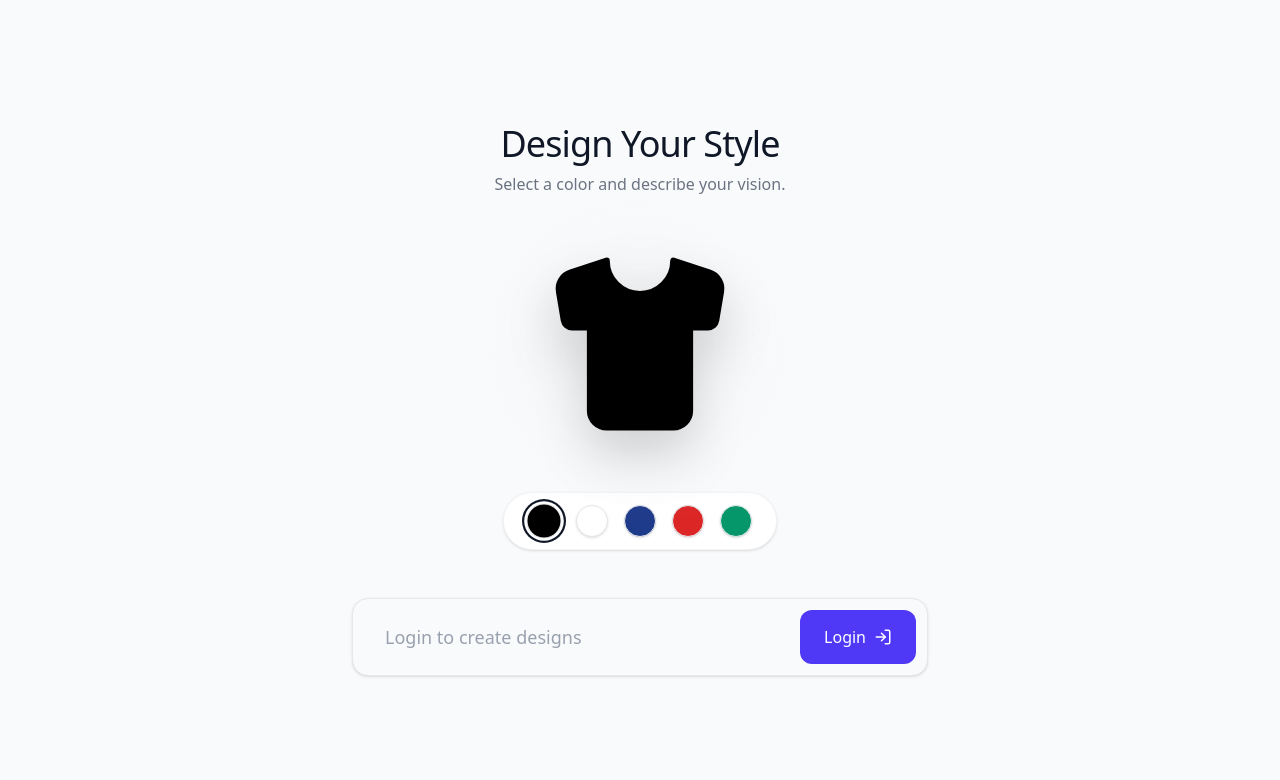
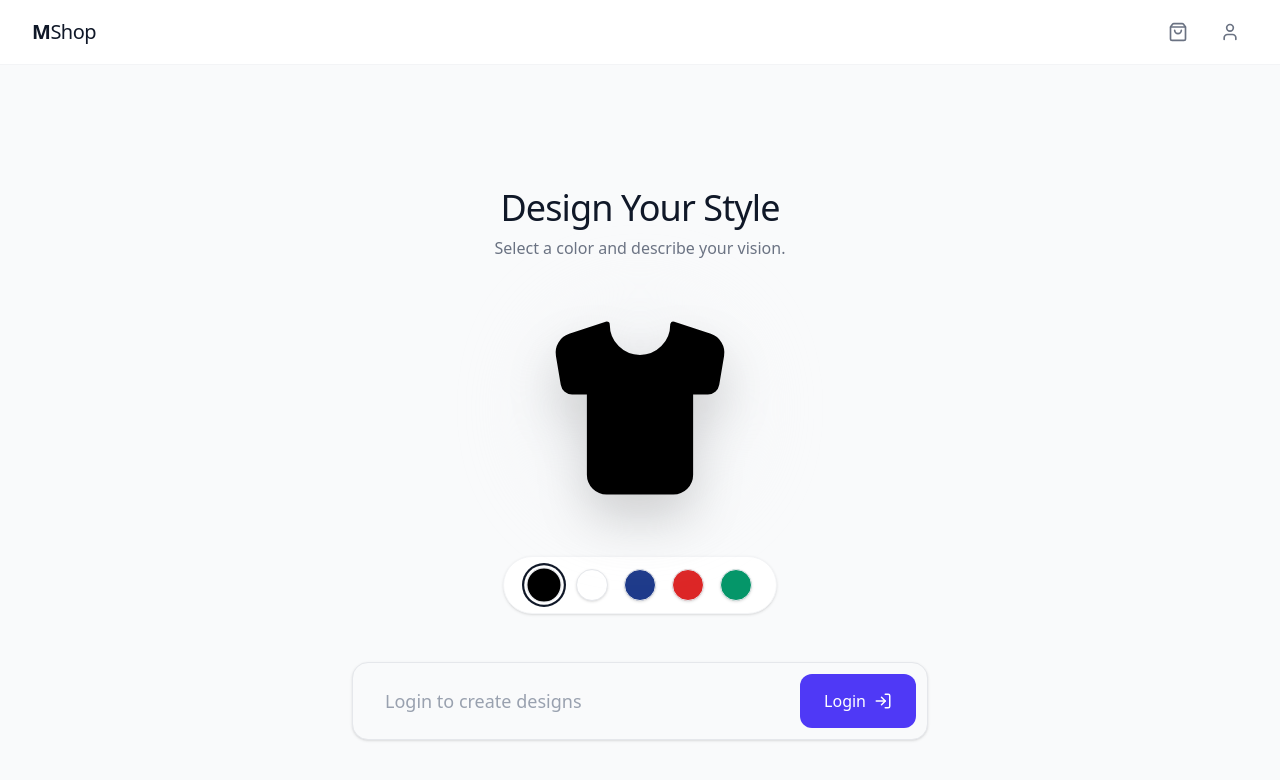
Before and after one commit to hp15aug/MShop, a Next.js app: page / in a window 1280 px wide. Shown: the top 780 px of the page. Built offline with nearby package versions, Linux system fonts and the light colour scheme; no server answers; the database is empty.

Commit message:
Added Header

```diff
--- a/app/layout.tsx
+++ b/app/layout.tsx
@@ -17,6 +17,8 @@ export const metadata: Metadata = {
   description: "Create unique, custom t-shirt designs instantly using advanced AI. Design, visualize, and order your custom apparel.",
 };
 
+import Header from "@/components/Header";
+
 export default function RootLayout({
   children,
 }: Readonly<{
@@ -27,7 +29,10 @@ export default function RootLayout({
       <body
         className={`${geistSans.variable} ${geistMono.variable} antialiased`}
       >
-        {children}
+        <Header />
+        <div className="pt-16">
+          {children}
+        </div>
       </body>
     </html>
   );
--- /dev/null
+++ b/components/Header.jsx
@@ -0,0 +1,82 @@
+"use client";
+import { useState, useEffect } from 'react';
+import Link from 'next/link';
+import { ShoppingBag, User, LogOut } from 'lucide-react';
+import { createClient } from '@/utils/supabase/client';
+import AuthModal from './AuthModal';
+
+export default function Header() {
+    const [user, setUser] = useState(null);
+    const [isAuthModalOpen, setIsAuthModalOpen] = useState(false);
+    const supabase = createClient();
+
+    useEffect(() => {
+        const checkUser = async () => {
+            const { data: { user } } = await supabase.auth.getUser();
+            setUser(user);
+        };
+
+        checkUser();
+
+        const { data: { subscription } } = supabase.auth.onAuthStateChange((_event, session) => {
+            setUser(session?.user ?? null);
+        });
+
+        return () => subscription.unsubscribe();
+    }, []);
+
+    const handleLogout = async () => {
+        await supabase.auth.signOut();
+    };
+
+    return (
+        <>
+            <header className="fixed top-0 left-0 right-0 z-50 bg-white/80 backdrop-blur-md border-b border-gray-100">
+                <div className="max-w-7xl mx-auto px-4 sm:px-6 lg:px-8 h-16 flex items-center justify-between">
+                    {/* Logo / Brand */}
+                    <Link href="/" className="text-xl font-light tracking-tight text-gray-900">
+                        <span className="font-semibold">M</span>Shop
+                    </Link>
+
+                    {/* Actions */}
+                    <div className="flex items-center gap-4">
+                        <button className="p-2 text-gray-500 hover:text-gray-900 transition-colors relative">
+                            <ShoppingBag size={20} />
+                            {/* Cart Badge (Mock) */}
+                            {/* <span className="absolute top-1 right-1 w-2 h-2 bg-red-500 rounded-full"></span> */}
+                        </button>
+
+                        {user ? (
+                            <div className="flex items-center gap-4">
+                                <button
+                                    onClick={handleLogout}
+                                    className="p-2 text-gray-500 hover:text-red-600 transition-colors"
+                                    title="Logout"
+                                >
+                                    <LogOut size={20} />
+                                </button>
+                                <div className="w-8 h-8 rounded-full bg-indigo-100 flex items-center justify-center text-indigo-600 font-medium text-sm">
+                                    {user.email?.charAt(0).toUpperCase()}
+                                </div>
+                            </div>
+                        ) : (
+                            <button
+                                onClick={() => setIsAuthModalOpen(true)}
+                                className="p-2 text-gray-500 hover:text-gray-900 transition-colors"
+                                title="Login"
+                            >
+                                <User size={20} />
+                            </button>
+                        )}
+                    </div>
+                </div>
+            </header>
+
+            <AuthModal
+                isOpen={isAuthModalOpen}
+                onClose={() => setIsAuthModalOpen(false)}
+                onAuthSuccess={() => setIsAuthModalOpen(false)}
+            />
+        </>
+    );
+}
```
